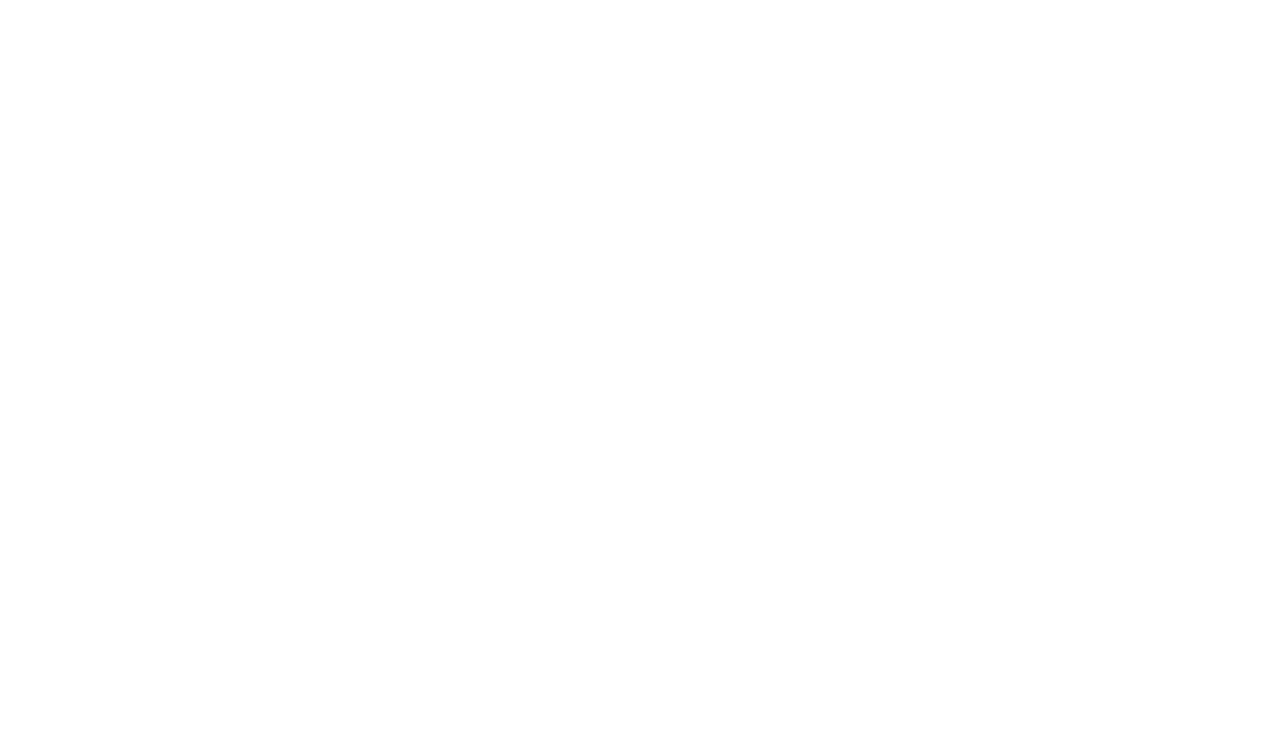
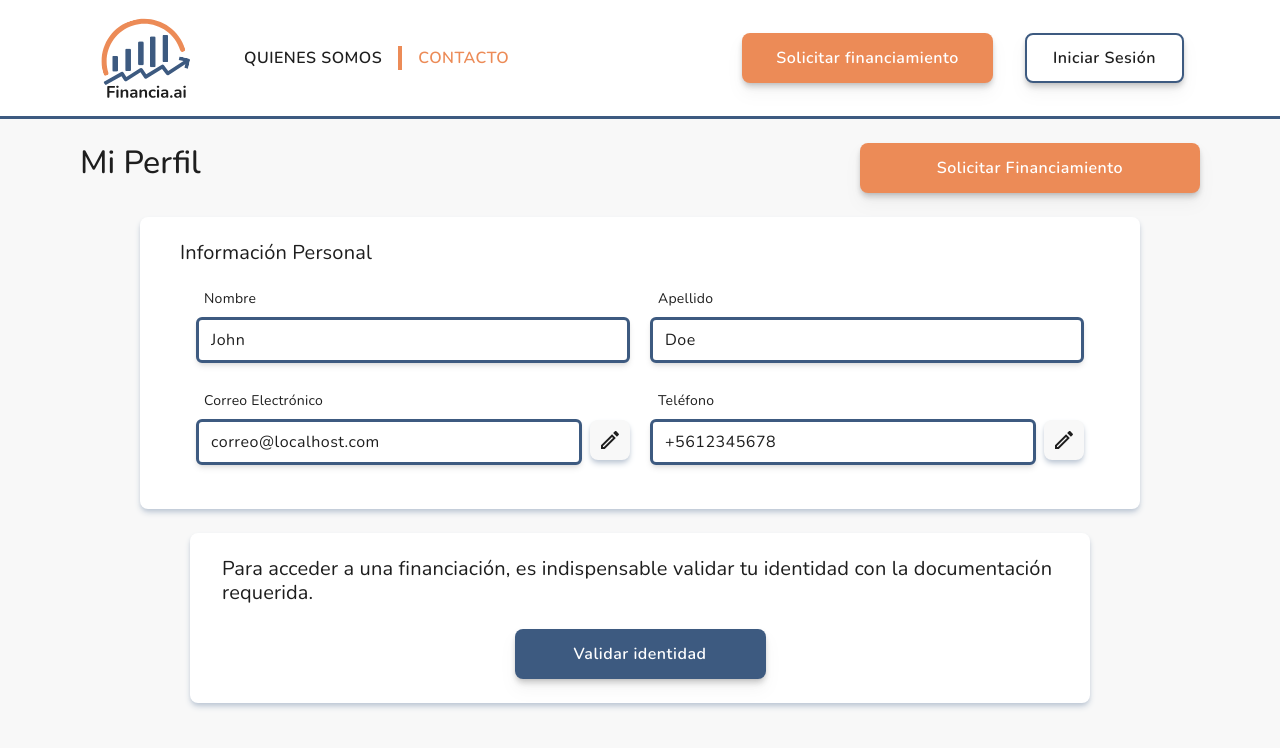
Before and after one commit to No-Country-simulation/equipo-h3-18-proptech, a React (Vite) app in the folder Frontend/h3-18-proptech/: page /profile in a window 1280 px wide. Before the commit this address had no page. Shown: the top 748 px of the page. Built offline with nearby package versions, Linux system fonts and the light colour scheme; what @xpd/tailwind-3dtransforms would draw is missing.

Commit message:
front: style(profile) create profile page

```diff
--- a/Frontend/h3-18-proptech/src/Routes.tsx
+++ b/Frontend/h3-18-proptech/src/Routes.tsx
@@ -3,6 +3,8 @@
 import LayoutPage from "./pages/LayoutPage";
 import DashboardBuyerPage from "./pages/private/DashboardBuyerPage";
 import BuyerShares from "./pages/private/BuyerShares";
+import ValidateIdentityPage from "./pages/private/identity/ValidateIdentityPage";
+import ProfilePage from "./pages/private/identity/ProfilePage";
 
 function AppRoutes() {
   return (
@@ -19,6 +21,8 @@
           <Route path="/register" element={<RegisterPage />} />
           <Route path="/buyer" element={<DashboardBuyerPage />} />
           <Route path="/shares" element={<BuyerShares />} />
+          <Route path="/profile" element={<ProfilePage />} />
+          <Route path="/validate-identity" element={<ValidateIdentityPage />} />
         </Route>
       </Routes>
     </Router>
--- a/Frontend/h3-18-proptech/src/components/Navbar/Navbar.tsx
+++ b/Frontend/h3-18-proptech/src/components/Navbar/Navbar.tsx
@@ -17,7 +17,7 @@
   },
   {
     text: "Contacto",
-    href: "/login",
+    href: "/profile",
   },
 ];
 
--- a/Frontend/h3-18-proptech/src/components/common/TextInput.tsx
+++ b/Frontend/h3-18-proptech/src/components/common/TextInput.tsx
@@ -4,17 +4,27 @@
   register: UseFormRegister<any>;
   label: string;
   name: string;
-  type?: "text" | "email" | "tel"
+  type?: "text" | "email" | "tel";
   info?: string;
   error?: FieldError;
+  readonly?: boolean;
 }
 
-export function TextInput({ register, name, label, info, error, type = "text" }: Props) {
+export function TextInput({
+  register,
+  name,
+  label,
+  info,
+  error,
+  type = "text",
+  readonly,
+}: Props) {
   return (
     <div className={`flex flex-col relative pb-5 ${info ? "mb-4" : "mb-0"}`}>
       <label className="mb-2 text-body-medium-regular ps-2">{label}</label>
       <input
         type={type}
+        readOnly={readonly}
         {...register(name)}
         className={`border-[3px] text-body-large-regular py-2 px-3 rounded-md shadow-md focus:outline-none ${error ? "border-error" : "border-primary"}`}
       />
--- /dev/null
+++ b/Frontend/h3-18-proptech/src/components/icons/CheckIcon.tsx
@@ -0,0 +1,20 @@
+import { SVGProps } from "react"
+const CheckIcon = (props: SVGProps<SVGSVGElement>) => (
+  <svg
+    xmlns="http://www.w3.org/2000/svg"
+    width={800}
+    height={800}
+    fill="none"
+    viewBox="0 0 24 24"
+    {...props}
+  >
+    <path
+      stroke="#000"
+      strokeLinecap="round"
+      strokeLinejoin="round"
+      strokeWidth={2}
+      d="M4 12.611 8.923 17.5 20 6.5"
+    />
+  </svg>
+)
+export default CheckIcon
--- /dev/null
+++ b/Frontend/h3-18-proptech/src/components/icons/PencilIcon.tsx
@@ -0,0 +1,16 @@
+import { SVGProps } from "react"
+export const PencilIcon = (props: SVGProps<SVGSVGElement>) => (
+  <svg
+    xmlns="http://www.w3.org/2000/svg"
+    width={24}
+    height={24}
+    fill="none"
+    {...props}
+  >
+    <path
+      fill="currentColor"
+      d="m14.06 9 .94.94L5.92 19H5v-.92L14.06 9Zm3.6-6c-.25 0-.51.1-.7.29l-1.83 1.83 3.75 3.75 1.83-1.83c.39-.39.39-1.04 0-1.41l-2.34-2.34c-.2-.2-.45-.29-.71-.29Zm-3.6 3.19L3 17.25V21h3.75L17.81 9.94l-3.75-3.75Z"
+    />
+  </svg>
+)
+export default PencilIcon
--- a/Frontend/h3-18-proptech/src/components/icons/index.ts
+++ b/Frontend/h3-18-proptech/src/components/icons/index.ts
@@ -4,3 +4,4 @@
 export * from "./UserIcon"
 export * from "./EyeIcon"
 export * from "./EyeoffIcon"
+export * from "./PencilIcon"
--- a/Frontend/h3-18-proptech/src/pages/auth/register/RegisterPage.tsx
+++ b/Frontend/h3-18-proptech/src/pages/auth/register/RegisterPage.tsx
@@ -10,8 +10,8 @@
 import useTransitionNavigation from "../../../hooks/useTransitionNavigation";
 
 interface RegisterForm {
-  name: string;
-  lastname: string;
+  nombre: string;
+  apellido: string;
   phoneNumber: string;
   email: string;
   password: string;
@@ -25,8 +25,8 @@
     formState: { errors },
   } = useForm<RegisterForm>({
     defaultValues: {
-      name: "",
-      lastname: "",
+      nombre: "",
+      apellido: "",
       phoneNumber: "",
       email: "",
       password: "",
@@ -42,8 +42,8 @@
   const onSubmit = (data: RegisterForm) => {
     const userRole = role === "buyer" ? "Cliente" : "Inversor";
     const formData = {
-      name: data.name,
-      lastname: data.lastname,
+      nombre: data.nombre,
+      apellido: data.apellido,
       email: data.email,
       password: data.password,
       phoneNumber: data.phoneNumber,
@@ -56,7 +56,7 @@
   };
   const navigate = useTransitionNavigation();
   return (
-    <section className="flex-1 bg-tertiary px-6 py-4">
+    <section className="flex-1 bg-tertiary px-6 pb-4">
       <HeaderHome />
       <section className="flex flex-col md:flex-row gap-10 justify-evenly pt-4">
         <aside className="flex flex-col">
@@ -94,14 +94,14 @@
           <TextInput
             register={register}
             label="Nombre*"
-            name="name"
-            error={errors.name}
+            name="nombre"
+            error={errors.nombre}
           />
           <TextInput
             register={register}
             label="Apellido*"
-            name="lastname"
-            error={errors.lastname}
+            name="apellido"
+            error={errors.apellido}
           />
           <TextInput
             register={register}
--- /dev/null
+++ b/Frontend/h3-18-proptech/src/pages/private/identity/ProfilePage.tsx
@@ -0,0 +1,165 @@
+import { useForm } from "react-hook-form";
+import { Button, TextInput } from "../../../components/common";
+import { PencilIcon } from "../../../components/icons";
+import { useEffect, useState } from "react";
+import CheckIcon from "../../../components/icons/CheckIcon";
+import { UserProfile } from "../../../interfaces/User";
+
+function ProfilePage() {
+  const {
+    register,
+    formState: { errors },
+    reset,
+    handleSubmit,
+  } = useForm<UserProfile>({
+    defaultValues: {
+      nombre: "",
+      apellido: "",
+      email: "",
+      phoneNumber: "",
+      cuit: "",
+      dni: "",
+    },
+  });
+
+  const [userData, setUserData] = useState<UserProfile>();
+  const [readOnlyEmail, setReadOnlyEmail] = useState(true);
+  const [readOnlyPhoneNumber, setReadOnlyPhoneNumber] = useState(true);
+
+  useEffect(() => {
+    // Petición al back para obtener los datos del usuario
+
+    const userResponse = {
+      nombre: "John",
+      apellido: "Doe",
+      email: "correo@localhost.com",
+      phoneNumber: "+5612345678",
+      cuit: "",
+      dni: "",
+      rol: "Cliente",
+    };
+    setUserData(userResponse);
+    reset(userResponse);
+  }, []);
+
+  const onSubmit = (data: UserProfile) => {
+    console.log(data);
+  };
+
+  return (
+    <section className="flex-1 flex flex-col gap-6 bg-background px-4 md:px-10 py-6">
+      <header className="flex flex-col sm:flex-row gap-y-4 justify-between sm:px-10">
+        <h1 className="text-headline-large-medium text-center sm:text-start">
+          Mi Perfil
+        </h1>
+        <Button
+          size={"large"}
+          color={"primary-orange"}
+          classname="self-center sm:self-auto"
+        >
+          Solicitar Financiamiento
+        </Button>
+      </header>
+
+      <article className="w-full max-w-[1000px] mx-auto bg-contrast shadow-md shadow-tertiary px-4 sm:px-3 md:px-6 lg:px-10 py-6 rounded-lg">
+        <h1 className="text-title-large-regular mb-6">Información Personal</h1>
+        <form
+          onSubmit={handleSubmit(onSubmit)}
+          className="grid grid-cols-1 sm:grid-cols-2 gap-y-2 gap-x-5 px-4 w-full"
+        >
+          <TextInput
+            register={register}
+            label="Nombre"
+            name="nombre"
+            error={errors.nombre}
+            readonly={true}
+          />
+          <TextInput
+            register={register}
+            label="Apellido"
+            name="apellido"
+            error={errors.apellido}
+            readonly={true}
+          />
+          {userData?.dni && (
+            <TextInput
+              register={register}
+              label="DNI"
+              name="dni"
+              error={errors.dni}
+              readonly={true}
+            />
+          )}
+          {userData?.cuit && (
+            <TextInput
+              register={register}
+              label="CUIT"
+              name="cuit"
+              error={errors.cuit}
+              readonly={true}
+            />
+          )}
+          <div className="grid sm:grid-cols-[1fr_0.1fr] gap-2 relative">
+            <TextInput
+              register={register}
+              label="Correo Electrónico"
+              name="email"
+              type="email"
+              error={errors.email}
+              readonly={readOnlyEmail}
+            />
+            <button
+              onClick={() => setReadOnlyEmail(!readOnlyEmail)}
+              type="button"
+              className="bg-background sm:p-2 sm:mt-1 flex items-center justify-center rounded-lg shadow-md shadow-tertiary hover:bg-tertiary transition-colors self-center absolute -top-3 right-0 p-1 sm:relative sm:top-auto sm:right-auto"
+            >
+              {readOnlyEmail ? (
+                <PencilIcon className="w-6 h-6" />
+              ) : (
+                <CheckIcon className="w-6 h-6" />
+              )}
+            </button>
+          </div>
+          <div className="grid sm:grid-cols-[1fr_0.1fr] gap-2 relative">
+            <TextInput
+              register={register}
+              label="Teléfono"
+              name="phoneNumber"
+              type="tel"
+              error={errors.phoneNumber}
+              readonly={readOnlyPhoneNumber}
+            />
+            <button
+              onClick={() => setReadOnlyPhoneNumber(!readOnlyPhoneNumber)}
+              type="button"
+              className="bg-background sm:p-2 sm:mt-1 flex items-center justify-center rounded-lg shadow-md shadow-tertiary hover:bg-tertiary transition-colors self-center absolute -top-3 right-0 p-1 sm:relative sm:top-auto sm:right-auto "
+            >
+              {readOnlyPhoneNumber ? (
+                <PencilIcon className="w-6 h-6" />
+              ) : (
+                <CheckIcon className="w-6 h-6" />
+              )}
+            </button>
+          </div>
+        </form>
+      </article>
+
+      <article className="w-full max-w-[900px] mx-auto bg-contrast shadow-md shadow-tertiary rounded-lg py-6 px-8 flex flex-col items-center gap-6">
+        <p className="text-title-large-regular">
+          Para acceder a una financiación, es indispensable validar tu identidad
+          con la documentación requerida.
+        </p>
+        <Button
+          size="medium"
+          color="primary-blue"
+          type="link"
+          to={"/validate-identity"}
+        >
+          Validar identidad
+        </Button>
+      </article>
+    </section>
+  );
+}
+
+export default ProfilePage;
--- /dev/null
+++ b/Frontend/h3-18-proptech/src/pages/private/identity/ValidateIdentityPage.tsx
@@ -0,0 +1,7 @@
+function ValidateIdentityPage() {
+  return (
+    <div>ValidateIdentityPage</div>
+  )
+}
+
+export default ValidateIdentityPage
```
Also changed, not shown: Frontend/h3-18-proptech/src/interfaces/User.ts (+11 -2 lines).
